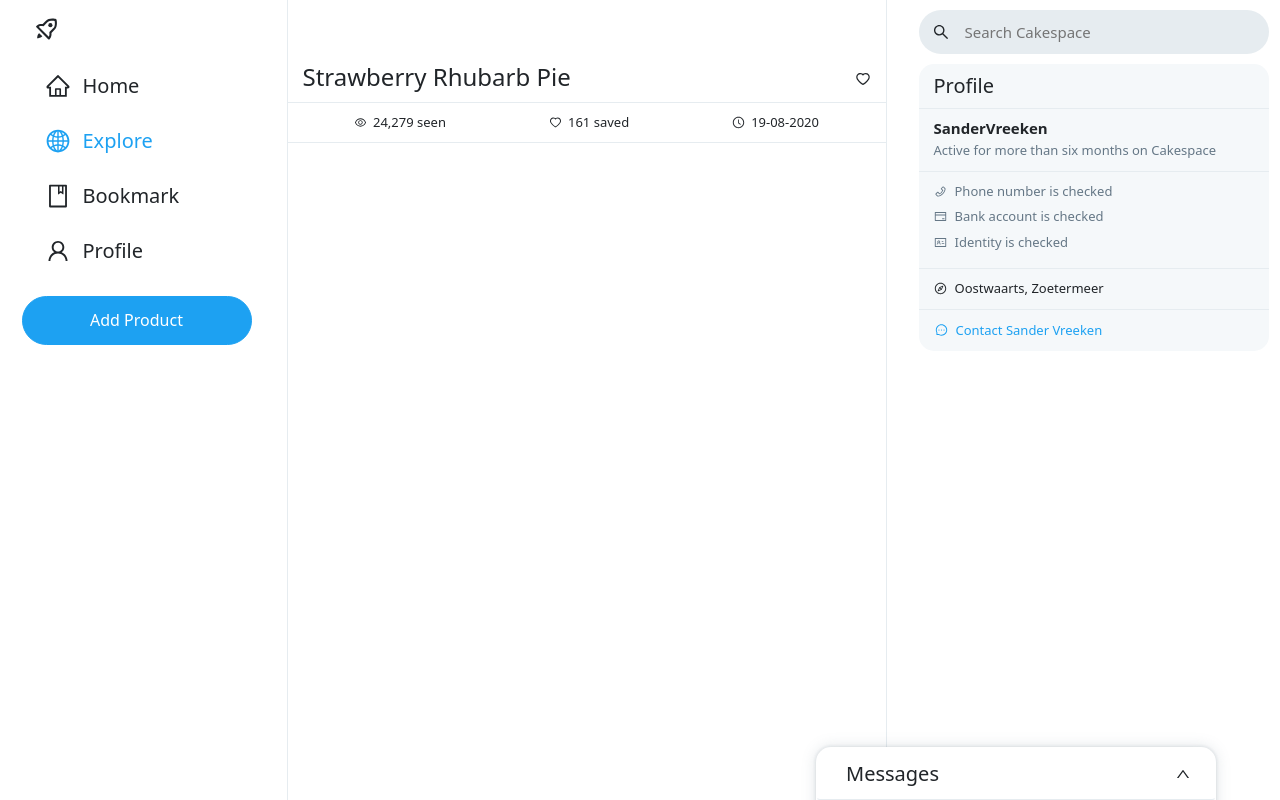
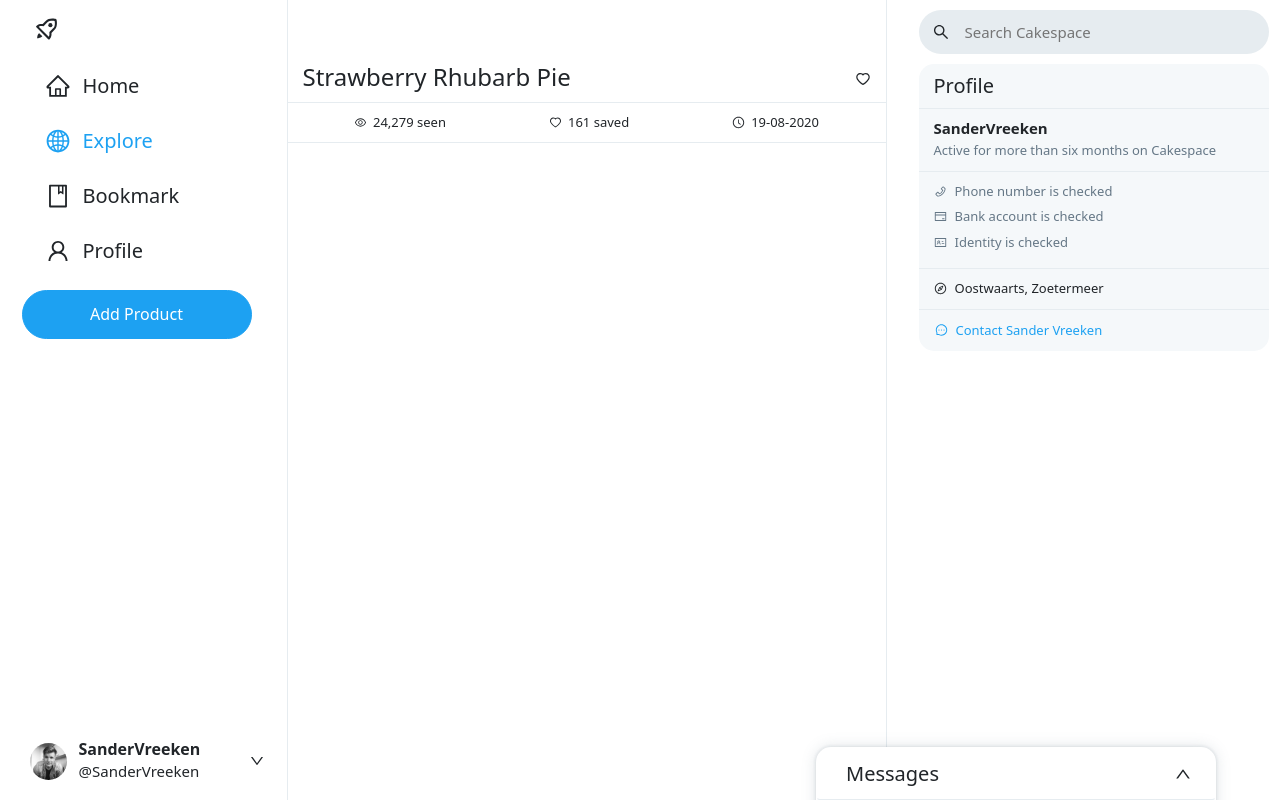
Before and after one commit to SanderVreeken/Newco-Cakespace, a React (Create React App) app: page / in a window 1280 px wide. Built offline with nearby package versions, Linux system fonts and the light colour scheme.

Commit message:
Created the profile part on the product page.

```diff
--- a/src/App.css
+++ b/src/App.css
@@ -16,6 +16,7 @@ h1, h2, h3, h4, h5, h6, p {
   display: flex;
   height: 100vh;
   justify-content: center;
+  /* overflow: hidden; */
   width: 100vw;
 }
 
@@ -120,17 +121,21 @@ h1, h2, h3, h4, h5, h6, p {
 
 .messenger__icon {
   align-items: center;
-  border-radius: 17px;
+  background-color: transparent;
+  border: none;
+  border-radius: 9999px;
   cursor: pointer;
   display: flex;
   justify-content: center;
+  max-width: 34px;
   min-height: 34px;
   min-width: 34px;
   z-index: 3;
 }
 
-.messenger__icon:hover {
-  background-color: rgb(245, 248, 250);
+.messenger__icon > svg {
+  height: 18px;
+  min-width: 18px;
 }
 
 .messenger__title {
@@ -144,7 +149,7 @@ h1, h2, h3, h4, h5, h6, p {
   display: flex;
   flex-direction: column;
   height: 100%;
-  justify-content: flex-start;
+  justify-content: space-between;
   padding: 0px 10px;
   width: 275px;
 }
@@ -179,10 +184,6 @@ h1, h2, h3, h4, h5, h6, p {
   width: 49px;
 }
 
-.navbar__header:hover {
-  background-color: rgb(245, 248, 250);
-}
-
 .navbar__header > svg {
   height: 26px;
   width: 26px;
@@ -209,7 +210,7 @@ h1, h2, h3, h4, h5, h6, p {
   display: flex;
   justify-content: flex-start;
   margin-bottom: 6px;
-  padding: 0px 18px 0px 12px
+  padding: 0px 24px 0px 12px
 }
 
 .owner {
@@ -390,6 +391,52 @@ h1, h2, h3, h4, h5, h6, p {
   width: 350px;
 }
 
+.user {
+  align-items: center;
+  background-color: transparent;
+  border: none;
+  border-radius: 9999px;
+  display: flex;
+  justify-content: space-between;
+  margin: 20px 0px 10px 0px;
+  min-height: 39px;
+  padding: 8px;
+  width: 100%;
+}
+
+.user > svg {
+  margin-right: 4px;
+}
+
+.user__body {
+  align-items: center;
+  display: flex;
+}
+
+.user__name {
+  font-weight: bold;
+}
+
+.user__photo {
+  background-image: url('/images/SanderVreeken.jpg');
+  background-position: center;
+  background-repeat: no-repeat;
+  background-size: contain;
+  border-radius: 18.5px;
+  height: 37px;
+  width: 37px;
+}
+
+.user__profile {
+  align-items: flex-start;
+  display: flex;
+  flex-direction: column;
+  font-size: 15px;
+  justify-content: center;
+  margin: 0px 12px;
+  text-align: left;
+}
+
 @media screen and (max-width: 1264px) {
   .navbar {
     width: 88px;
--- a/src/components/Messenger.js
+++ b/src/components/Messenger.js
@@ -39,7 +39,7 @@ const Messenger = (props) => {
       <div className='btn messenger__header' onClick={() => props.setIsMessengerActive(!props.isMessengerActive)}>
         {getBackIcon(props.isChatting)}
         <h5 className='messenger__title'>{props.isChatting ? 'SanderVreeken' : 'Messages'}</h5>
-        <div className='messenger__icon'>
+        <div className='btn btn-light messenger__icon'>
           {props.isMessengerActive ? <AiOutlineDown /> : <AiOutlineUp />}
         </div>
       </div>
--- a/src/components/NavBar.js
+++ b/src/components/NavBar.js
@@ -1,6 +1,8 @@
 import React from 'react'
 import { AiOutlineBook, AiOutlineGlobal, AiOutlineHome, AiOutlinePlus, AiOutlineUser } from 'react-icons/ai'
 import { BiRocket } from 'react-icons/bi'
+
+import User from './User'
 
 const NavBar = () => {
 
@@ -26,6 +28,7 @@ const NavBar = () => {
 
     return (
         <nav className='navbar'>
+            <div className='navbar__main'>
                 <div className='btn btn-light navbar__header'>
                     <BiRocket />
                 </div>
@@ -46,6 +49,8 @@ const NavBar = () => {
                     <h6 className='navbar__add'>Add Product</h6>
                     <AiOutlinePlus />
                 </div>
+            </div>
+            <User />
         </nav>
     )
 }
--- /dev/null
+++ b/src/components/User.js
@@ -0,0 +1,20 @@
+import React from 'react'
+import { AiOutlineDown } from 'react-icons/ai'
+
+const User = () => {
+
+    return (
+        <div className='btn btn-light user'>
+            <div className='user__body'>
+                <div className='user__photo'></div>
+                <div className='user__profile'>
+                    <h6 className='user__name'>SanderVreeken</h6>
+                    <p className='user__alias'>@SanderVreeken</p>
+                </div>
+            </div>
+            <AiOutlineDown />
+        </div>
+    )
+}
+
+export default User
```
Lines whose indentation alone changed are shown as unchanged.
